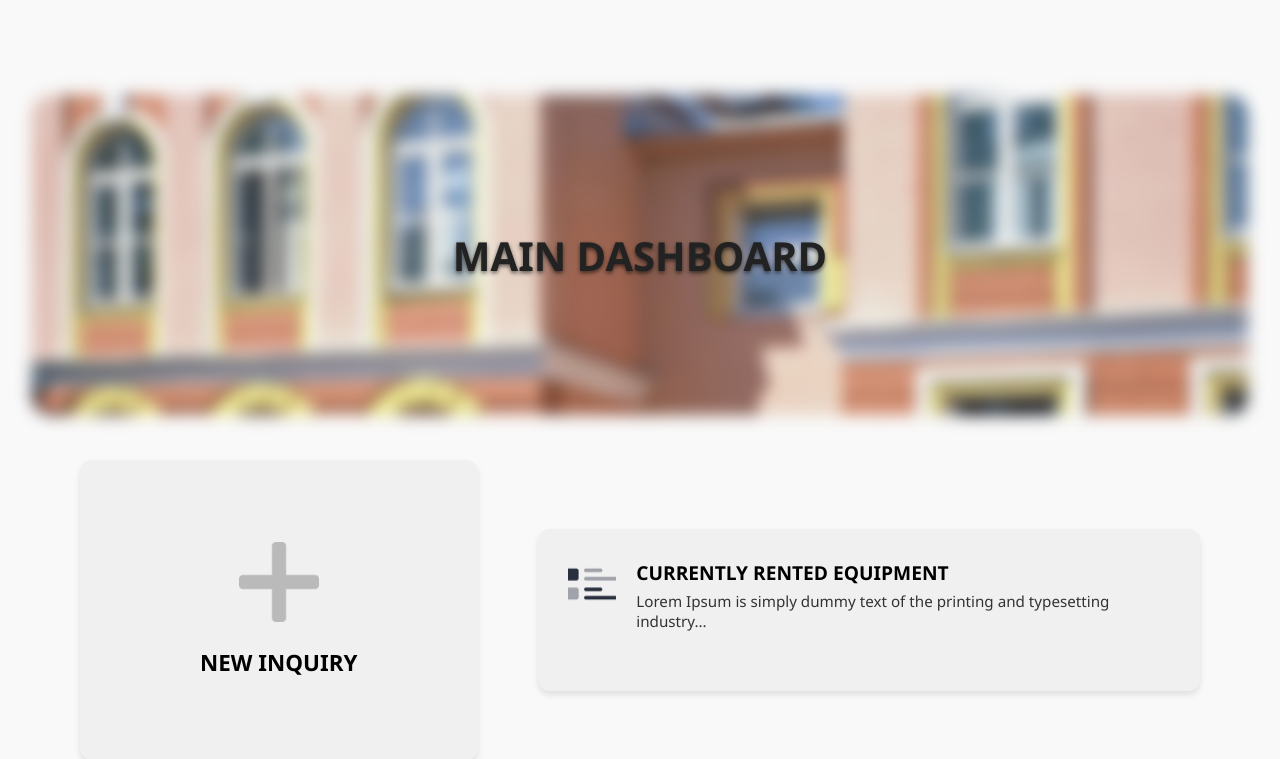
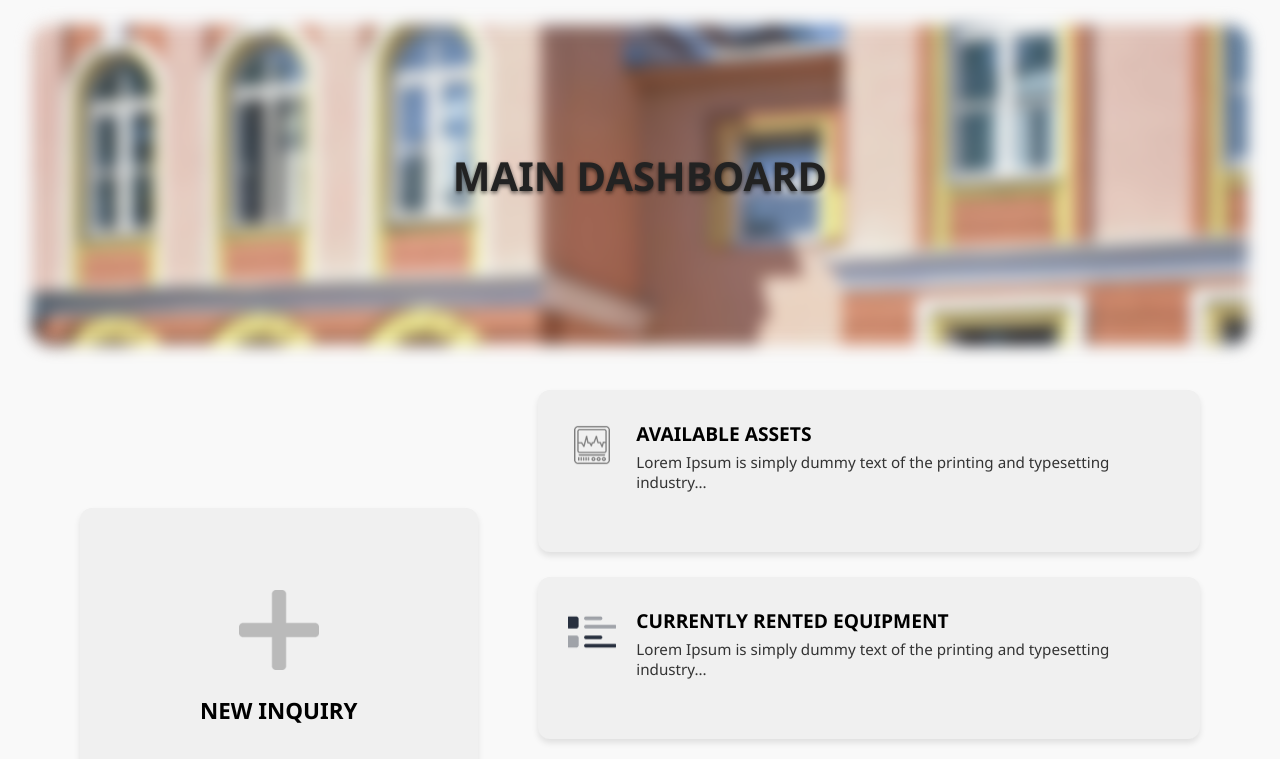
Before and after one commit to ensarcehajic/RentALab, a Flask app: page /dashboard in a window 1280 px wide. Shown: the part 62-821 px from the top of the page. Run offline with Flask 3, Linux system fonts and the light colour scheme; the visitor is signed in with stand-in values (Sample User, id 1).

Commit message:
Fixing visual and other bugs in the Main Dashboard panel

```diff
--- a/App/static/css/style.css
+++ b/App/static/css/style.css
@@ -219,7 +219,7 @@ body {
 }
 
 .header-image {
-  margin-top: 95px;
+  margin-top: 25px;
   height: 320px;
   object-fit: cover;
   width: 95%;
@@ -236,7 +236,7 @@ body {
 }
 
 .header-text h1 {
-  margin-top: 95px;
+  margin-top: 5px;
   font-size: 2.5rem;
   font-weight: 700; /* Povećajte debljinu fonta */
 }
--- a/App/templates/dashboard.html
+++ b/App/templates/dashboard.html
@@ -18,6 +18,16 @@
       <img src="{{ url_for('static', filename='images/plus.png') }}" alt="New Inquiry Icon" />
       <h2>NEW INQUIRY</h2>
     </a>
+
+    <div class="right-cards">
+      <a href="{{ url_for('equipment_bp.pregledaj_opremu') }}" class="card">
+        <img src="{{ url_for('static', filename='images/assets.png') }}" alt="Available Assets" />
+        <div>
+          <h3>AVAILABLE ASSETS</h3>
+          <p>Lorem Ipsum is simply dummy text of the printing and typesetting industry...</p>
+        </div>
+      </a>
+
     <a href="" class="card">
         <img src="{{ url_for('static', filename='images/report.png') }}" alt="Currently Rented" />
         <div>
@@ -25,6 +35,7 @@
           <p>Lorem Ipsum is simply dummy text of the printing and typesetting industry...</p>
         </div>
       </a>
+
       <a href="{{ url_for('equipment_bp.download_csv') }}" class="card">
         <img src="{{ url_for('static', filename='images/report2.png') }}" alt="Quick Report" />
         <div>
@@ -33,14 +44,7 @@
         </div>
       </a>
     {% endif %}
-    <div class="right-cards">
-        <a href="{{ url_for('equipment_bp.pregledaj_opremu') }}" class="card">
-          <img src="{{ url_for('static', filename='images/assets.png') }}" alt="Available Assets" />
-          <div>
-            <h3>AVAILABLE ASSETS</h3>
-            <p>Lorem Ipsum is simply dummy text of the printing and typesetting industry...</p>
-          </div>
-        </a>
+
       </div>
     </div>
 
```
